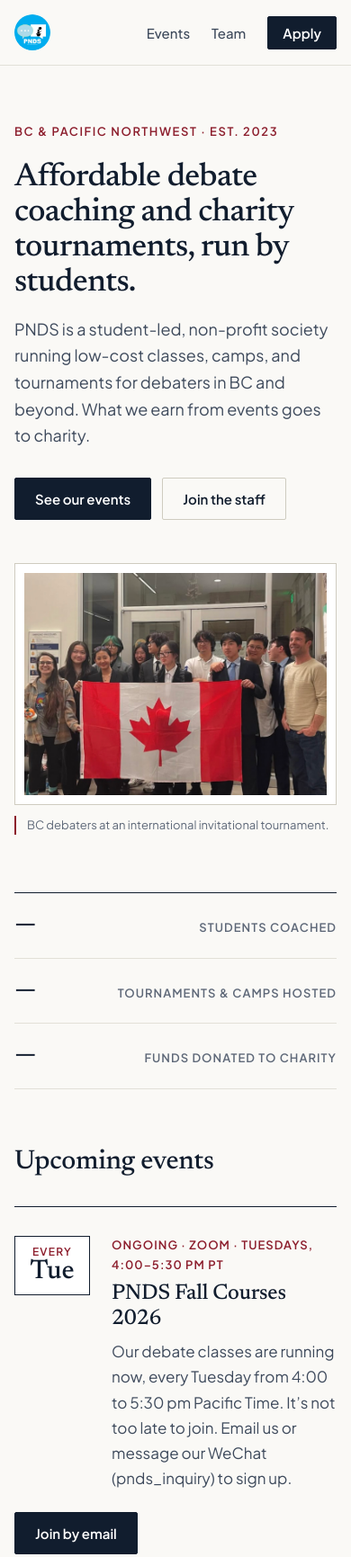
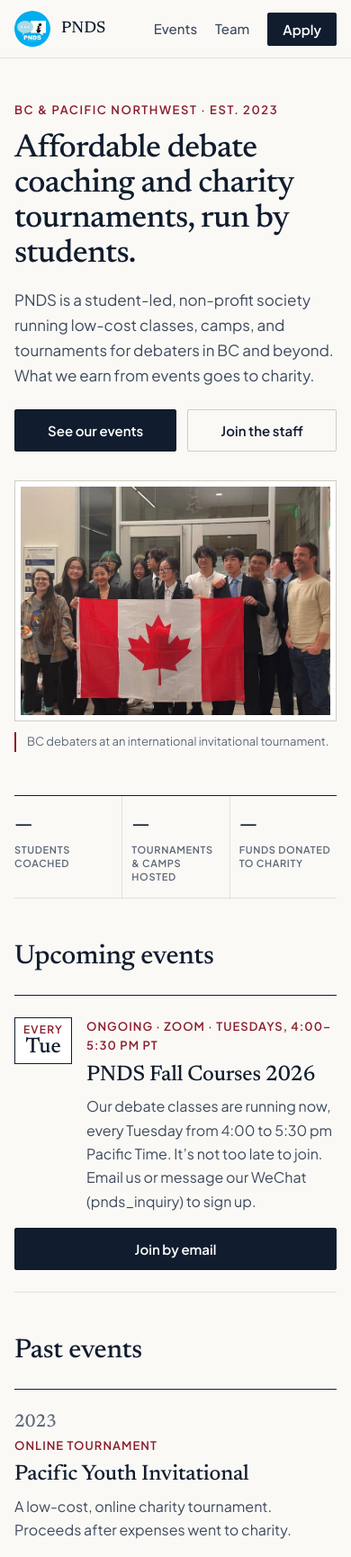
Before and after one commit to DanTdm174/pnds-website, a plain HTML site: page index.html in a window 390 px wide. Shown: the top 1731 px of the page at 90% size. Drawn offline with Linux system fonts and the light colour scheme.

Commit message:
Improve mobile layout: compact team rows, 3-column impact strip, fix footer padding

```diff
--- a/index.html
+++ b/index.html
@@ -19,7 +19,7 @@
   <link rel="preconnect" href="https://fonts.googleapis.com">
   <link rel="preconnect" href="https://fonts.gstatic.com" crossorigin>
   <link href="https://fonts.googleapis.com/css2?family=Newsreader:ital,opsz,wght@0,6..72,400;0,6..72,500;0,6..72,600;1,6..72,400&family=Plus+Jakarta+Sans:wght@400;500;600;700&display=swap" rel="stylesheet">
-  <link rel="stylesheet" href="styles.css?v=6">
+  <link rel="stylesheet" href="styles.css?v=7">
 </head>
 <body>
   <a class="skip-link" href="#main">Skip to content</a>
--- a/styles.css
+++ b/styles.css
@@ -43,7 +43,7 @@ h2 { font-size: clamp(1.875rem, 3vw, 2.5rem); }
 h3 { font-size: 1.5rem; margin-bottom: var(--s1); }
 p { margin: 0 0 var(--s2); }
 
-.container { width: 100%; max-width: var(--max); margin: 0 auto; padding: 0 var(--s3); }
+.container { width: 100%; max-width: var(--max); margin: 0 auto; padding-inline: var(--s3); }
 .prose { max-width: 62ch; }
 
 .skip-link { position: absolute; left: var(--s2); top: -48px; background: var(--ink); color: var(--white); padding: var(--s1) var(--s2); z-index: 10; }
@@ -175,22 +175,63 @@ p { margin: 0 0 var(--s2); }
   .footer-grid > :first-child { grid-column: 1 / -1; }
 }
 @media (max-width: 640px) {
-  .container { padding: 0 var(--s2); }
-  .nav-list { gap: var(--s3); }
+  body { font-size: 16px; }
+  .container { padding-inline: var(--s2); }
+  .header-inner { height: 64px; }
+  .nav-list { gap: 20px; }
   .nav-hide-sm { display: none; }
-  .brand-name { font-size: 1rem; }
-  .impact-grid { grid-template-columns: 1fr; }
-  .impact-item, .impact-item:first-child { border-left: 0; padding: var(--s2) 0; flex-direction: row-reverse; justify-content: space-between; align-items: baseline; gap: var(--s2); }
-  .impact-num { margin: 0; }
-  .impact-item + .impact-item { border-top: 1px solid var(--line); }
-  .event { grid-template-columns: auto 1fr; gap: var(--s3); align-items: start; }
-  .event .button { grid-column: 1 / -1; justify-self: start; }
-  .past-item { grid-template-columns: 1fr; gap: 4px; }
-  .team-grid { grid-template-columns: 1fr; gap: var(--s6); }
-  .member img { max-width: 320px; }
+  .brand-name { font-size: .9375rem; }
+
+  .hero { padding: var(--s6) 0 var(--s6); }
+  .hero-grid { gap: var(--s4); }
+  .eyebrow { margin-bottom: var(--s2); }
+  .lede { font-size: 1.0625rem; }
+  .button-row { margin-top: var(--s3); }
+  .hero .button-row .button { flex: 1 1 auto; text-align: center; }
+  .photo-frame { padding: 6px; }
+
+  /* Impact: three compact columns */
+  .impact-item, .impact-item:first-child { padding: var(--s2) 10px; }
+  .impact-item:first-child { padding-left: 0; }
+  .impact-item:last-child { padding-right: 0; }
+  .impact-num { font-size: 1.875rem; }
+  .impact-item dt { font-size: .6875rem; letter-spacing: .06em; line-height: 1.35; }
+
+  .section { padding: var(--s6) 0; }
+  .section-rule { padding-top: 0; }
+  .section-head { margin-bottom: var(--s3); }
   .section-head::after { display: none; }
+
+  .event { grid-template-columns: auto 1fr; gap: var(--s2); align-items: start; padding: var(--s3) 0; }
+  .date-badge { width: 64px; padding: 6px 0; }
+  .date-badge .d { font-size: 1.5rem; }
+  .event .button { grid-column: 1 / -1; justify-self: stretch; text-align: center; }
+  .past-item { grid-template-columns: 1fr; gap: 4px; padding: var(--s3) 0; }
+  .past-year { font-size: 1.25rem; }
+
+  /* Team: compact rows, small portrait beside name and role */
+  .team-grid { grid-template-columns: 1fr; gap: 0; }
+  .member { display: grid; grid-template-columns: 96px 1fr; column-gap: var(--s2); padding: var(--s3) 0; border-top: 1px solid var(--line); }
+  .member:first-child { border-top: 0; padding-top: 0; }
+  .member img { width: 96px; margin: 0; }
+  .member h3 { font-size: 1.3125rem; }
+  .member-body { display: contents; }
+  .member h3, .member .role { grid-column: 2; }
+  .member h3 { align-self: end; }
+  .member .role { align-self: start; margin-bottom: 0; }
+  .member img { grid-row: 1 / span 2; }
+  .member-bio, .bio-toggle { grid-column: 1 / -1; }
+  .member-bio { margin-top: var(--s2); }
+  .bio-toggle { justify-self: start; }
+
+  .band-inner .button { align-self: stretch; text-align: center; }
+  .sponsor-panel { padding: var(--s3); }
+  .sponsor-panel .button { flex: 1 1 auto; text-align: center; }
+
+  .footer-grid { gap: var(--s4); padding-top: var(--s6); padding-bottom: var(--s4); }
 }
 @media (max-width: 400px) {
-  .brand-name { display: none; }
+  .brand-name { font-size: 0; }
+  .brand-name::before { content: "PNDS"; font-size: 1.125rem; }
   .footer-grid { grid-template-columns: 1fr; }
 }
```
Also changed, not shown: 404.html (+1 -1 lines).
